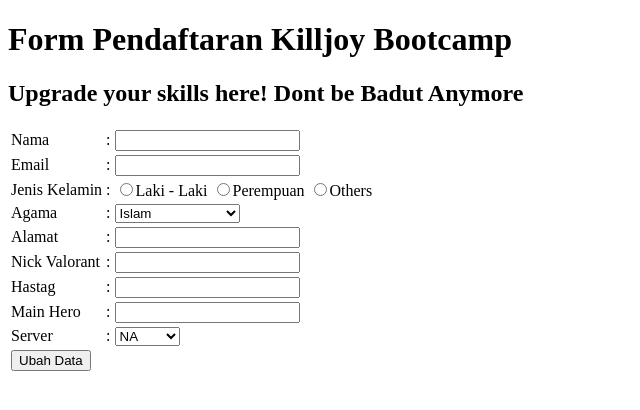
After one commit to farhanalzuhri/tugas1pi, a CodeIgniter 4 app: template app/Views/Killjoy/edit.php in a window 1280 px wide. The commit adds this page. Shown: the top 410 px of the page, without its empty margins (0-640 px from the left). Run offline with PHP 8.4 and a stand-in for CodeIgniter, Linux system fonts and the light colour scheme; the template is opened without the code that fills it, so the values that code supplies are empty; some libraries are stand-ins or nearby versions.

Commit message:
menambahkan fitur edit dan delete

```diff
--- a/app/Config/Routes.php
+++ b/app/Config/Routes.php
@@ -34,7 +34,7 @@
 // route since we don't have to scan directories.
 $routes->get('/', 'Home::index');
 $routes->get('/home/create','Home::create');
-$routes->delete('/home/:(num)','Home::delete/$1');
+// $routes->delete('/home/:(num)','Home::delete/$1');
 
 
 /*
--- /dev/null
+++ b/app/Views/Killjoy/edit.php
@@ -0,0 +1,92 @@
+<!DOCTYPE html>
+<html lang="en">
+<head>
+    <meta charset="UTF-8">
+    <meta http-equiv="X-UA-Compatible" content="IE=edge">
+    <meta name="viewport" content="width=device-width, initial-scale=1.0">
+    <title>Form Pendaftaran</title>
+</head>
+<body>
+    <h1>Form Pendaftaran Killjoy Bootcamp</h1>
+    <h2>Upgrade your skills here! Dont be Badut Anymore</h2>
+    <form action="/home/update/<?= $userId['id'];?>" method=post>
+        <?= csrf_field(); ?>
+        <table>
+            <tr>
+                <td>Nama</td>
+                <td>:</td>
+                <td><input type="text" name="nama" value="<?= $userId['nama'];?>"></td>
+            </tr>
+            <tr>
+                <td>Email</td>
+                <td>:</td>
+                <td><input type="text" name="email" value="<?= $userId['nama'];?>"></td>
+            </tr>
+            <tr>
+                <td>Jenis Kelamin</td>
+                <td>:</td>
+                <td><input type="radio" name="jeniskelamin" value="laki-laki">Laki - Laki
+                    <input type="radio" name="jeniskelamin" value="perempuan">Perempuan
+                    <input type="radio" name="jeniskelamin" value="others">Others
+                </td>
+            </tr>
+            <tr>
+                <td>Agama</td>
+                <td>:</td>
+                <td><select name="agama">
+                <option value="islam">Islam</option>
+                <option value="kristenKatolik">Kristen Katolik</option>
+                <option value="kristenProtestan">Kristen Protestan</option>
+                <option value="budha">Budha</option>
+                <option value="hindu">Hindu</option>
+                <option value="khonghuchu">Khonghuchu</option>
+                <option value="lainnya">Lainnya</option>
+                </td>
+            </tr>
+            <tr>
+                <td>Alamat</td>
+                <td>:</td>
+                <td><input type="text" name="alamat" value="<?= $userId['alamat'];?>"></td>
+
+            </tr>
+            <tr>
+                <td>Nick Valorant</td>
+                <td>:</td>
+                <td><input type="text" name="nick" value="<?= $userId['nick'];?>"></td>
+
+            </tr>
+            <tr>
+                <td>Hastag</td>
+                <td>:</td>
+                <td><input type="text" name="hastag" value="<?= $userId['hastag'];?>"></td>
+
+            </tr>
+            <tr>
+                <td>Main Hero</td>
+                <td>:</td>
+                <td><input type="text" name="hero" value="<?= $userId['hero'];?>"></td>
+
+            </tr>
+            <tr>
+                <td>Server</td>
+                <td>:</td>
+                <td><select name="server">
+                <option value="na">NA</option>
+                <option value="latam">LATAM</option>
+                <option value="eu">EU</option>
+                <option value="kr">KR</option>
+                <option value="ap">AP</option>
+                <option value="br">BR</option>
+                </td>
+            </tr>
+            <tr>
+                <td>
+                <button type="submit" class="btn btn-primary btn-block">
+                        Ubah Data
+                    </button>
+                </td>
+            </tr>
+        </table>
+    </form>
+</body>
+</html>
```
Also changed, not shown: app/Controllers/Home.php (+12 -10 lines), app/Views/Killjoy/index.php (+34 -1 lines), app/Views/Killjoy/update.php (deleted).
